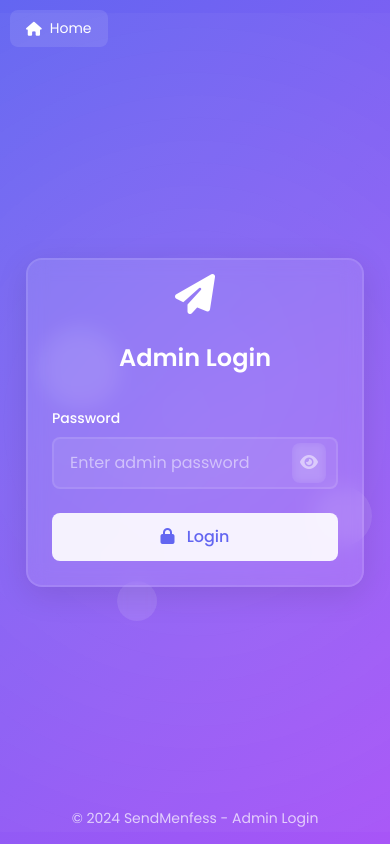
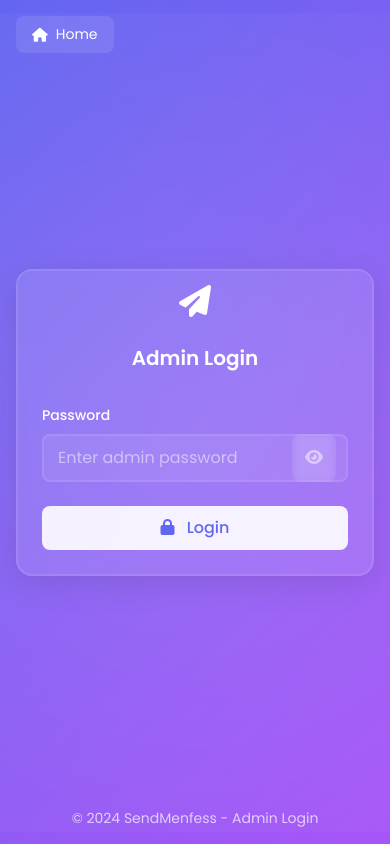
Before and after one commit to Kiznaiverr/simple-menfess-web, a website: page views/admin/login.html in a window 390 px wide. Shown: the top 844 px of the page. Drawn offline with nearby package versions, Linux system fonts and the light colour scheme.

Commit message:
fix responsive

```diff
--- a/public/assets/css/login.css
+++ b/public/assets/css/login.css
@@ -215,22 +215,66 @@
     .login-container {
         margin: 1rem;
         padding: 1.5rem;
+        width: calc(100% - 2rem);
+        max-width: 100%;
     }
 
     .home-btn {
-        top: 10px;
-        left: 10px;
+        top: 1rem;
+        left: 1rem;
         padding: 0.5rem 1rem;
         font-size: 0.875rem;
     }
 
+    .login-header i {
+        font-size: 2rem;
+    }
+
+    .login-header h1 {
+        font-size: 1.25rem;
+    }
+
+    .form-group input {
+        padding: 0.625rem 0.875rem;
+        font-size: 1rem;
+    }
+
+    .login-btn {
+        padding: 0.625rem;
+    }
+
+    /* Prevent text zoom on mobile */
     body {
-        padding: 10px;
+        -webkit-text-size-adjust: 100%;
+        text-size-adjust: 100%;
+    }
+
+    /* Ensure form elements are easily tappable */
+    input,
+    button {
+        min-height: 44px;
+    }
+
+    /* Adjust bubbles for mobile */
+    .bubble {
+        display: none;
+    }
+
+    /* Improve touch targets */
+    .password-toggle {
+        padding: 0.75rem;
+        min-width: 44px;
+        min-height: 44px;
     }
 }
 
 @media (max-height: 600px) {
     .login-container {
-        margin-top: 4rem;
+        margin-top: 1rem;
+        transform: none;
+    }
+
+    body::before {
+        opacity: 0.5;
     }
 }
--- a/views/admin/login.html
+++ b/views/admin/login.html
@@ -2,7 +2,7 @@
 <html lang="en">
 <head>
     <meta charset="UTF-8">
-    <meta name="viewport" content="width=device-width, initial-scale=1.0">
+    <meta name="viewport" content="width=device-width, initial-scale=1.0, maximum-scale=1.0, user-scalable=no">
     <title>Admin Login - SendMenfess</title>
     <script src="https://cdn.tailwindcss.com"></script>
     <link rel="stylesheet" href="https://cdnjs.cloudflare.com/ajax/libs/font-awesome/6.4.0/css/all.min.css">
```
